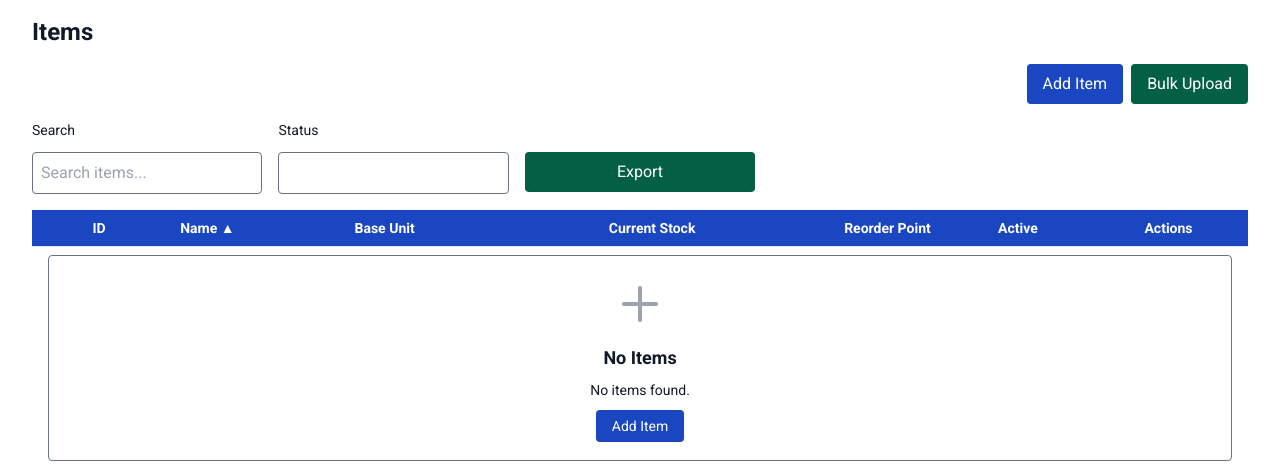
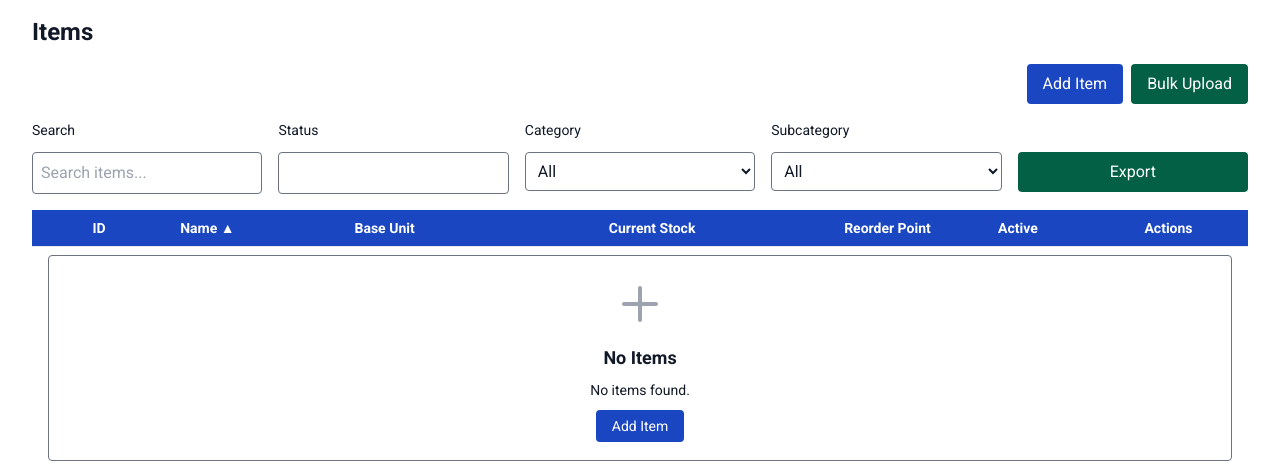
Before and after one commit to arishboteco/Inventory-App, a Django app: page /items/ in a window 1280 px wide. Shown: the part 64-532 px from the top of the page. Run offline with Django 5.2, Linux system fonts and the light colour scheme; data that the repository does not hold is empty; style sheets or scripts are compiled from the project's sources; some libraries are stand-ins or nearby versions.

Commit message:
Add category filters to items list

```diff
--- a/inventory/views/items.py
+++ b/inventory/views/items.py
@@ -60,19 +60,36 @@ class ItemsListView(TemplateView):
         ctx = super().get_context_data(**kwargs)
         request = self.request
         q = (request.GET.get("q") or "").strip()
+        category = (request.GET.get("category") or "").strip()
+        subcategory = (request.GET.get("subcategory") or "").strip()
         active = (request.GET.get("active") or "").strip()
         page_size = (request.GET.get("page_size") or "25").strip()
         sort = (request.GET.get("sort") or "name").strip()
         direction = (request.GET.get("direction") or "asc").strip()
+        categories_map: dict | None = None
+        try:
+            categories_map = get_supabase_categories()
+        except Exception:  # pragma: no cover - defensive
+            categories_map = {}
+            logger.exception("Failed to load categories")
+        categories = [c["name"] for c in categories_map.get(None, [])]
+        subcategories: list[str] = []
+        if category:
+            subcategories = [
+                c["name"] for c in categories_map.get(category, [])
+            ]
         ctx.update(
             {
                 "q": q,
+                "category": category,
+                "subcategory": subcategory,
                 "active": active,
                 "page_size": page_size,
                 "sort": sort,
                 "direction": direction,
-                "categories": [],
-                "subcategories": [],
+                "categories": categories,
+                "subcategories": subcategories,
+                "categories_map": categories_map,
             }
         )
         return ctx
--- a/templates/inventory/items_list.html
+++ b/templates/inventory/items_list.html
@@ -46,6 +46,42 @@
         </datalist>
       </div>
       <div class="flex flex-col gap-1">
+        <label for="filter-category" class="text-sm font-medium">Category</label>
+        <select
+          id="filter-category"
+          name="category"
+          class="form-control w-full"
+          hx-get="{% url 'items_table' %}"
+          hx-target="#items_table"
+          hx-trigger="change"
+          hx-include="#filters"
+          hx-indicator="#htmx-spinner"
+        >
+          <option value="">All</option>
+          {% for c in categories %}
+          <option value="{{ c }}"{% if c == category %} selected{% endif %}>{{ c }}</option>
+          {% endfor %}
+        </select>
+      </div>
+      <div class="flex flex-col gap-1">
+        <label for="filter-subcategory" class="text-sm font-medium">Subcategory</label>
+        <select
+          id="filter-subcategory"
+          name="subcategory"
+          class="form-control w-full"
+          hx-get="{% url 'items_table' %}"
+          hx-target="#items_table"
+          hx-trigger="change"
+          hx-include="#filters"
+          hx-indicator="#htmx-spinner"
+        >
+          <option value="">All</option>
+          {% for sc in subcategories %}
+          <option value="{{ sc }}"{% if sc == subcategory %} selected{% endif %}>{{ sc }}</option>
+          {% endfor %}
+        </select>
+      </div>
+      <div class="flex flex-col gap-1">
         <label class="text-sm font-medium" for="export-btn">&nbsp;</label>
         <button id="export-btn" type="submit" formaction="{% url 'items_export' %}" formmethod="get" class="btn-secondary w-full">Export</button>
       </div>
@@ -54,6 +90,40 @@
     <input type="hidden" name="sort" value="{{ sort|default:'name' }}">
     <input type="hidden" name="direction" value="{{ direction|default:'asc' }}">
   </form>
+  {{ categories_map|json_script:"categories-data" }}
+  <script>
+    document.addEventListener('DOMContentLoaded', function () {
+      const categories = JSON.parse(document.getElementById('categories-data').textContent);
+      const categorySelect = document.getElementById('filter-category');
+      const subSelect = document.getElementById('filter-subcategory');
+
+      function refreshSubcategories(selected) {
+        const cat = categorySelect.value;
+        const options = categories[cat] || [];
+        subSelect.innerHTML = '<option value="">All</option>';
+        options.forEach(function (opt) {
+          const o = document.createElement('option');
+          o.value = opt.name;
+          o.textContent = opt.name;
+          subSelect.appendChild(o);
+        });
+        if (
+          selected &&
+          options.some(function (o) {
+            return o.name === selected;
+          })
+        ) {
+          subSelect.value = selected;
+        }
+      }
+
+      const initialSub = subSelect.value;
+      refreshSubcategories(initialSub);
+      categorySelect.addEventListener('change', function () {
+        refreshSubcategories();
+      });
+    });
+  </script>
   <div id="items_table"
        hx-get="{% url 'items_table' %}"
        hx-trigger="load"
```
Also changed, not shown: tests/test_item_views.py (+14 -0 lines).
